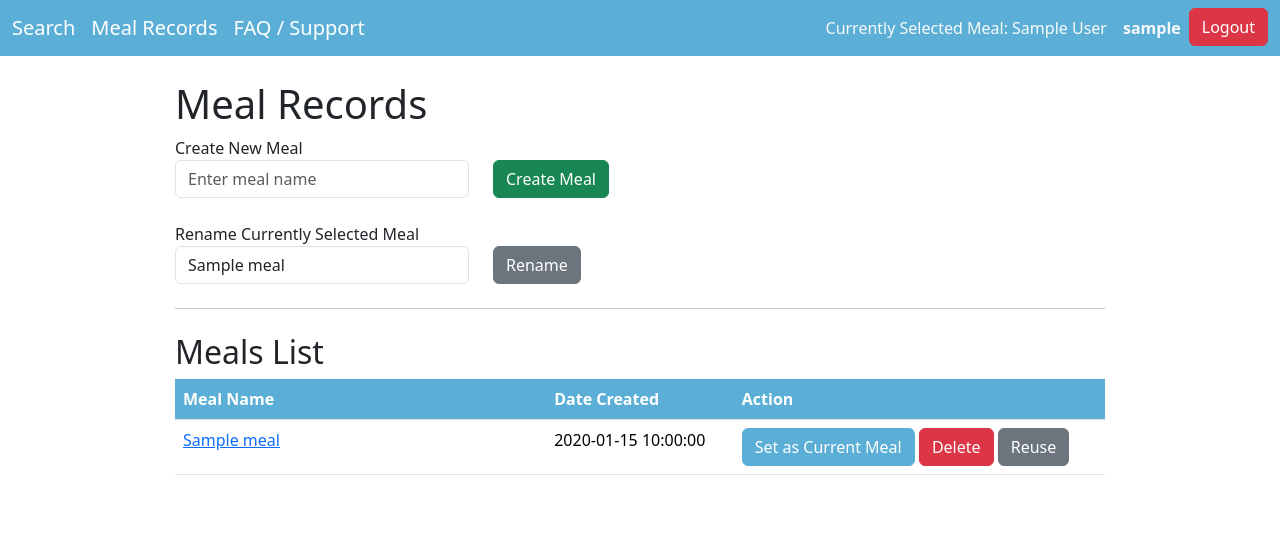
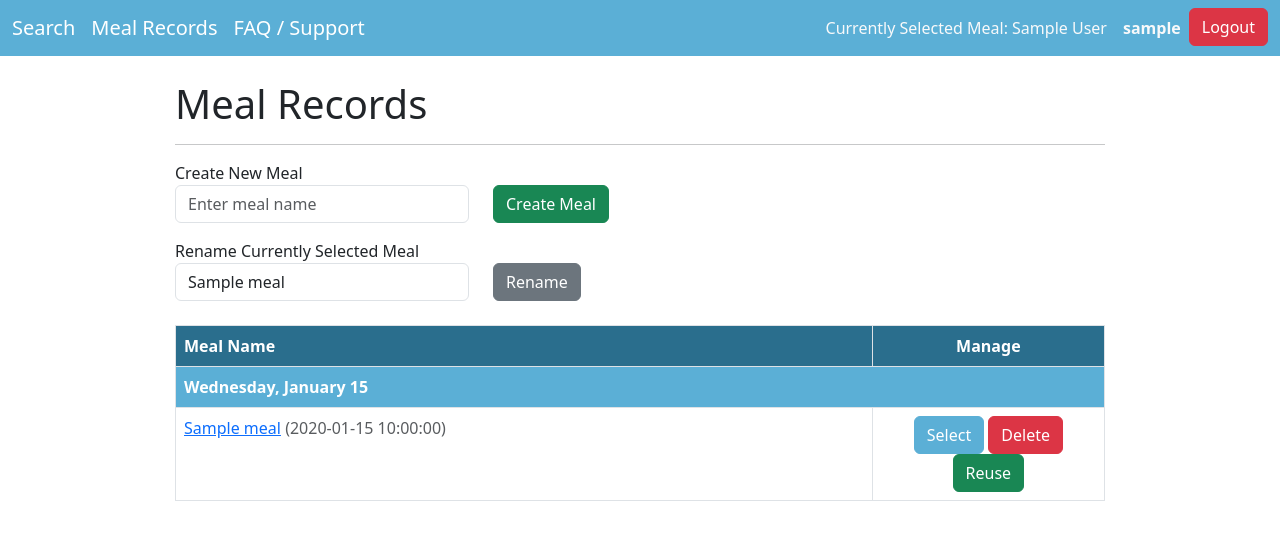
Before and after one commit to Fim99/INFO_4290_Project, a PHP site: page /meal_functions/meal_records.php in a window 1280 px wide. Shown: the top 540 px of the page. Run offline with PHP 8.4, Linux system fonts and the light colour scheme; the visitor is signed in with stand-in values (Sample User, id 1); tables that the repository leaves empty hold one stand-in row (values such as "Sample post").

Commit message:
Meal Records Date Format
- Date headers now sperate meals based on weekday
- Style changes

```diff
--- a/account_functions/login.php
+++ b/account_functions/login.php
@@ -96,7 +96,7 @@
                     <a href="../account_functions/register.php" class="btn btn-secondary w-100" role="button" name="register" id="register">Register Here</a>
                 </div>
                 <div class="text-center">
-                    <a href='../account_functions/forgot_password.php'>Forgot Password?</a>
+                    <p>Forgot Password? <a href="forgot_password.php">Click here</a></p>
                 </div>
             </form>
         </div>
--- a/account_functions/register.php
+++ b/account_functions/register.php
@@ -124,7 +124,7 @@
                     </label>
                 </div>
                 <div class="form-group text-center mb-3">
-                    <button type="submit" name="submit" class="btn btn-primary w-100">Submit</button>
+                    <button type="submit" name="submit" class="btn btn-primary w-100">Register</button>
                 </div>
                 <div class="text-center">
                     <p>Already have an account? <a href="login.php">Click here</a></p>
--- a/custom.css
+++ b/custom.css
@@ -2,7 +2,7 @@
 {
     --bs-body-bg: #ffffff ;
     --bs-primary: #5bafd6;
-    --bs-primary-bg-subtle: #95dcfd;
+    --bs-primary-bg-subtle: #2a6e8d;
 }
 
 .faq-header
@@ -35,7 +35,7 @@
 
 .table thead th
 {
-    background-color: var(--bs-primary) !important;
+    background-color: var(--bs-primary-bg-subtle) !important;
     color: #ffffff;
 }
 
--- a/faq.php
+++ b/faq.php
@@ -12,7 +12,8 @@
 <body>
     <div class="container mt-5">
         <h1 class="text-center mb-4">Frequently Asked Questions</h1>
-        <div class="accordion" id="faqAccordion">
+        <hr>
+        <div class="accordion mt-4" id="faqAccordion">
             <div class="accordion-item">
                 <h2 class="accordion-header faq-header" id="headingOne">
                     <button class="accordion-button collapsed" type="button" data-bs-toggle="collapse" data-bs-target="#collapseOne" aria-expanded="true" aria-controls="collapseOne">
--- a/index.php
+++ b/index.php
@@ -15,7 +15,8 @@
     <div class="container-fluid">
         <div class="row">
             <div class="col-lg-2 sidebar">
-                <h1>Food Search</h1>
+                <h1 class="mt-3">Food Search</h1>
+                <hr>
                 <form class="form" action="" method="get">
                     <div class="mb-3">
                         <input type="text" name="query" class="form-control" placeholder="Search for food..." value="<?php echo htmlspecialchars($_GET['query'] ?? ''); ?>">
--- a/meal_functions/meal_details.php
+++ b/meal_functions/meal_details.php
@@ -217,6 +217,7 @@ if (isset($_POST['remove_fdc_id']))
             <hr>
             <h1><?= $mealName ?></h1>
             <p>Created on: <?= $mealCreatedAt ?></p>
+            <hr>
 
             <!-- Display success or error message if set -->
             <?php if (isset($_SESSION['success_message'])) : ?>
@@ -276,7 +277,7 @@ if (isset($_POST['remove_fdc_id']))
                         <?php foreach ($totalNutrients as $type => $nutrients) : ?>
                             <!-- Category Row -->
                             <tr>
-                            <td colspan="3" style="background-color: var(--bs-primary-bg-subtle); color: white;"><strong><?= ucfirst($type) ?></strong></td>
+                            <td colspan="3" style="background-color: var(--bs-primary); color: white;"><strong><?= ucfirst($type) ?></strong></td>
                             </tr>
                             <?php foreach ($nutrients as $nutrient) : ?>
                                 <tr>
--- a/meal_functions/meal_records.php
+++ b/meal_functions/meal_records.php
@@ -94,6 +94,41 @@ function duplicateMeal($conn, $meal_id, $user_id)
 
     return false;
 }
+
+function renderMealRecords($meals)
+{
+    $previousDay = '';
+
+    foreach ($meals as $meal)
+    {
+        $mealDate = new DateTime($meal['created_at']);
+        $currentDay = $mealDate->format('l, F j'); // Format: Day of the week, Month day
+
+        if ($currentDay !== $previousDay)
+        {
+            echo '<tr class="table fw-bold"><td colspan="2" style="background-color: var(--bs-primary); color: white;">' . $currentDay . '</td></tr>';
+            $previousDay = $currentDay;
+        }
+
+        $formattedDate = $mealDate->format('Y-m-d H:i:s');
+        echo '<tr>';
+        echo '<td><a href="meal_functions/meal_details.php?meal_id=' . htmlspecialchars($meal['id']) . '">' . htmlspecialchars($meal['name']) . '</a> <span class="text-muted">(' . $formattedDate . ')</span></td>';
+        echo '<td class="text-center col-3">
+                <form action="' . $_SERVER['PHP_SELF'] . '" method="POST" style="display:inline-block;">
+                    <button type="submit" name="set_current_meal" value="' . $meal['id'] . '" class="btn btn-primary">Select</button>
+                </form>
+                <form action="' . $_SERVER['PHP_SELF'] . '" method="POST" style="display:inline-block;">
+                    <button type="submit" name="delete_meal" value="' . $meal['id'] . '" class="btn btn-danger" onclick="return confirm(\'Are you sure you want to delete this meal?\')">Delete</button>
+                </form>
+                <form action="' . $_SERVER['PHP_SELF'] . '" method="POST" style="display:inline-block;">
+                    <button type="submit" name="reuse_meal" value="' . $meal['id'] . '" class="btn btn-success">Reuse</button>
+                </form>
+              </td>';
+        echo '</tr>';
+    }
+}
+
+
 
 // Function to delete a meal from the database
 function deleteMeal($conn, $meal_id)
@@ -237,6 +272,7 @@ if (isset($_SESSION['current_meal_id']))
     <div class="container mt-4">
         <div class="col-md-10 mx-auto">
             <h1>Meal Records</h1>
+            <hr>
 
             <!-- Display success message if set -->
             <?php if (isset($_SESSION['success_message'])) : ?>
@@ -251,7 +287,7 @@ if (isset($_SESSION['current_meal_id']))
             <?php endif; ?>
 
             <!-- Form to create new meal -->
-            <form method="post" class="mb-4">
+            <form method="post" class="mb-3">
                 <div class="row">
                     <div class="col-md-4">
                         <div class="form-group">
@@ -283,43 +319,17 @@ if (isset($_SESSION['current_meal_id']))
                     </div>
                 </div>
             </form>
-            <hr>
 
-            <!-- Display table of meals -->
-            <h2 class="mt-4">Meals List</h2>
-            <table class="table">
+            <!-- Table to display meal records with day separators -->
+            <table class="table table-bordered">
                 <thead>
                     <tr>
-                        <th class="col-2">Meal Name</th>
-                        <th class="col-1">Date Created</th>
-                        <th class="col-2">Action</th>
+                        <th>Meal Name</th>
+                        <th class="text-center">Manage</th>
                     </tr>
                 </thead>
                 <tbody>
-                    <?php foreach ($meals as $meal) : ?>
-                        <tr>
-                            <td><a
-                                    href="meal_functions/meal_details.php?meal_id=<?= htmlspecialchars($meal['id']) ?>"><?= htmlspecialchars($meal['name']) ?></a>
-                            </td>
-                            <td><?= htmlspecialchars($meal['created_at']) ?></td>
-                            <td>
-                                <form class="d-inline-block" method="post">
-                                    <input type="hidden" name="set_current_meal"
-                                        value="<?= htmlspecialchars($meal['id']) ?>">
-                                    <button type="submit" class="btn btn-primary">Set as Current Meal</button>
-                                </form>
-                                <form class="d-inline-block" method="post"
-                                    onsubmit="return confirm('Are you sure you want to delete this meal?');">
-                                    <input type="hidden" name="delete_meal" value="<?= htmlspecialchars($meal['id']) ?>">
-                                    <button type="submit" class="btn btn-danger">Delete</button>
-                                </form>
-                                <form class="d-inline-block" method="post">
-                                    <input type="hidden" name="reuse_meal" value="<?= htmlspecialchars($meal['id']) ?>">
-                                    <button type="submit" class="btn btn-secondary">Reuse</button>
-                                </form>
-                            </td>
-                        </tr>
-                    <?php endforeach; ?>
+                    <?php renderMealRecords($meals); // Call the function to render meal records ?>
                 </tbody>
             </table>
         </div>
```
